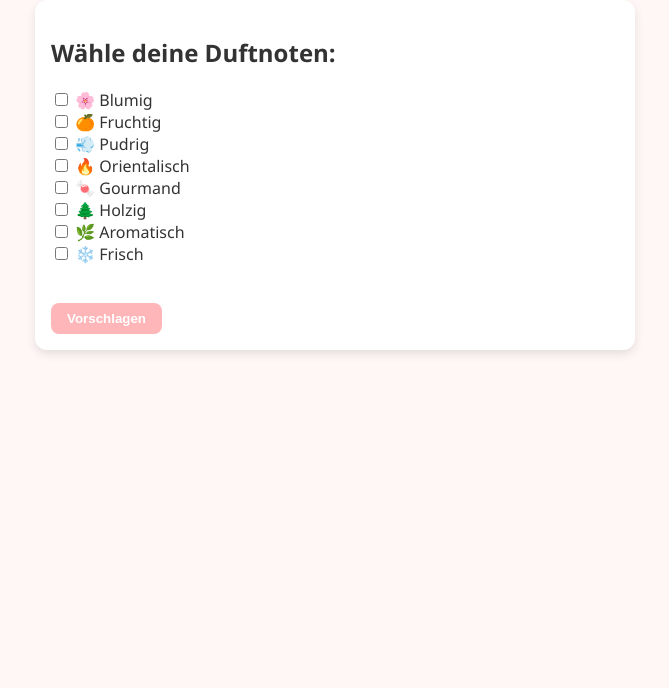
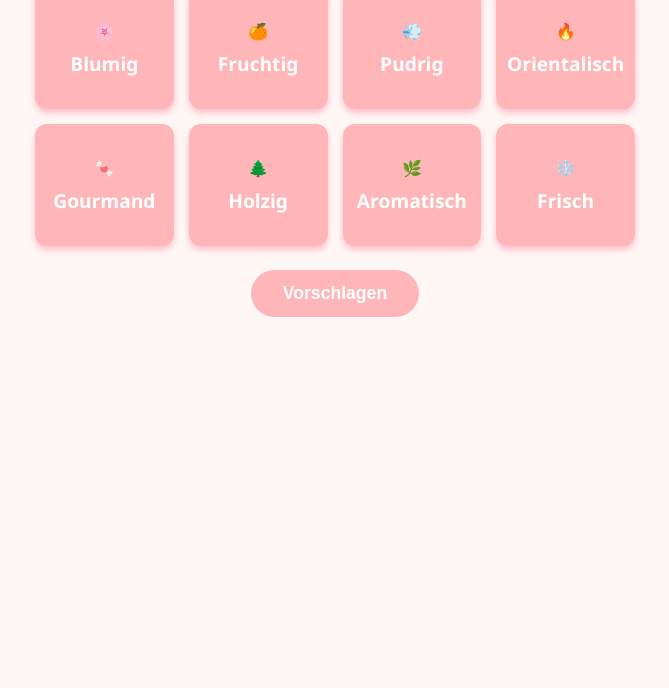
Before and after one commit to Diogo175/duftfinder, a plain HTML site: page index.html in a window 1280 px wide. Shown: the part 112-800 px from the top of the page, without its empty margins (305-974 px from the left). Drawn offline with Linux system fonts and the light colour scheme.

Commit message:
Add files via upload

```diff
--- a/index.html
+++ b/index.html
@@ -1,26 +1,19 @@
 <!DOCTYPE html>
 <html lang="de">
 <head>
-  <meta charset="UTF-8">
-  <meta name="viewport" content="width=device-width, initial-scale=1.0">
-  <title>CALINE Duftfinder</title>
-  <link rel="stylesheet" href="style.css">
+  <meta charset="UTF-8" />
+  <meta name="viewport" content="width=device-width, initial-scale=1" />
+  <title>CALINE Duftfinder GUI</title>
+  <link rel="stylesheet" href="style.css" />
 </head>
 <body>
-  <h1 class="fade-in">Finde dein CALINE-Lieblingsparfum</h1>
+  <h1>Finde dein CALINE-Lieblingsparfum</h1>
 
-  <form id="duftForm" class="slide-up">
-    <h2>Wähle deine Duftnoten:</h2>
-    <label><input type="checkbox" name="note" value="Blumig"> 🌸 Blumig</label><br>
-    <label><input type="checkbox" name="note" value="Fruchtig"> 🍊 Fruchtig</label><br>
-    <label><input type="checkbox" name="note" value="Pudrig"> 💨 Pudrig</label><br>
-    <label><input type="checkbox" name="note" value="Orientalisch"> 🔥 Orientalisch</label><br>
-    <label><input type="checkbox" name="note" value="Gourmand"> 🍬 Gourmand</label><br>
-    <label><input type="checkbox" name="note" value="Holzig"> 🌲 Holzig</label><br>
-    <label><input type="checkbox" name="note" value="Aromatisch"> 🌿 Aromatisch</label><br>
-    <label><input type="checkbox" name="note" value="Frisch"> ❄️ Frisch</label><br><br>
-    <button type="submit">Vorschlagen</button>
-  </form>
+  <div id="duft-noten" class="grid">
+    <!-- Duft-Kacheln werden hier dynamisch eingefügt -->
+  </div>
+
+  <button id="show-results" disabled>Vorschlagen</button>
 
   <div id="ergebnisse" class="results"></div>
 
--- a/script.js
+++ b/script.js
@@ -1,5 +1,16 @@
+const duftNoten = [
+  { name: "Blumig", icon: "🌸" },
+  { name: "Fruchtig", icon: "🍊" },
+  { name: "Pudrig", icon: "💨" },
+  { name: "Orientalisch", icon: "🔥" },
+  { name: "Gourmand", icon: "🍬" },
+  { name: "Holzig", icon: "🌲" },
+  { name: "Aromatisch", icon: "🌿" },
+  { name: "Frisch", icon: "❄️" },
+];
+
+// CALINE Düfte mit Kategorien & Noten
 const calineDuftListe = [
-  // Damen
   { name: "À la Vie", category: "Damen", notes: ["Blumig", "Fruchtig"] },
   { name: "Très Jolie", category: "Damen", notes: ["Blumig", "Orientalisch"] },
   { name: "Jour en Rose", category: "Damen", notes: ["Blumig", "Orientalisch"] },
@@ -11,8 +22,6 @@ const calineDuftListe = [
   { name: "Chérie de Fleurs", category: "Damen", notes: ["Blumig"] },
   { name: "Belle Icône", category: "Damen", notes: ["Orientalisch"] },
   { name: "Mon Paradis", category: "Damen", notes: ["Blumig", "Pudrig"] },
-
-  // Herren
   { name: "Xtra Pure", category: "Herren", notes: ["Fruchtig", "Holzig"] },
   { name: "Signature Steel", category: "Herren", notes: ["Holzig"] },
   { name: "Powerful Black", category: "Herren", notes: ["Orientalisch"] },
@@ -21,31 +30,55 @@ const calineDuftListe = [
   { name: "Infinite Navy", category: "Herren", notes: ["Orientalisch"] },
 ];
 
-document.getElementById("duftForm").addEventListener("submit", function (e) {
-  e.preventDefault();
-  const ausgewaehlt = Array.from(document.querySelectorAll('input[name="note"]:checked'))
-    .map(cb => cb.value);
+const duftContainer = document.getElementById("duft-noten");
+const showResultsBtn = document.getElementById("show-results");
+const ergebnisseDiv = document.getElementById("ergebnisse");
+
+let ausgewaehlt = new Set();
+
+// Duft-Kacheln bauen und EventListener setzen
+duftNoten.forEach(({ name, icon }) => {
+  const kachel = document.createElement("div");
+  kachel.classList.add("kachel");
+  kachel.innerHTML = `${icon} <span>${name}</span>`;
+
+  kachel.addEventListener("click", () => {
+    if (ausgewaehlt.has(name)) {
+      ausgewaehlt.delete(name);
+      kachel.classList.remove("selected");
+    } else {
+      ausgewaehlt.add(name);
+      kachel.classList.add("selected");
+    }
+    showResultsBtn.disabled = ausgewaehlt.size === 0;
+  });
+
+  duftContainer.appendChild(kachel);
+});
+
+// Ergebnis anzeigen beim Button-Klick
+showResultsBtn.addEventListener("click", () => {
+  const auswahlArray = Array.from(ausgewaehlt);
 
   const gefiltert = calineDuftListe.filter(parfum =>
-    ausgewaehlt.some(note => parfum.notes.includes(note))
+    auswahlArray.some(note => parfum.notes.includes(note))
   );
 
-  const ergebnisContainer = document.getElementById("ergebnisse");
-  ergebnisContainer.innerHTML = "";
+  ergebnisseDiv.innerHTML = "";
 
   if (gefiltert.length === 0) {
-    ergebnisContainer.innerHTML = "<p>Keine passenden Düfte gefunden 😢</p>";
+    ergebnisseDiv.innerHTML = "<p>Keine passenden Düfte gefunden 😢</p>";
     return;
   }
 
-  gefiltert.forEach(parfum => {
-    const div = document.createElement("div");
-    div.className = "card";
-    div.innerHTML = `
-      <h3>${parfum.name}</h3>
-      <p><strong>Typ:</strong> ${parfum.category}</p>
-      <p><strong>Duftrichtung:</strong> ${parfum.notes.join(", ")}</p>
+  gefiltert.forEach(({ name, category, notes }) => {
+    const card = document.createElement("div");
+    card.className = "card";
+    card.innerHTML = `
+      <h3>${name}</h3>
+      <p><strong>Typ:</strong> ${category}</p>
+      <p><strong>Duftrichtung:</strong> ${notes.join(", ")}</p>
     `;
-    ergebnisContainer.appendChild(div);
+    ergebnisseDiv.appendChild(card);
   });
 });
--- a/style.css
+++ b/style.css
@@ -1,67 +1,103 @@
 body {
-  font-family: 'Segoe UI', sans-serif;
+  font-family: 'Segoe UI', Tahoma, Geneva, Verdana, sans-serif;
+  max-width: 600px;
+  margin: 2rem auto;
   background: #fff7f5;
   color: #333;
-  padding: 2rem;
-  max-width: 600px;
-  margin: auto;
+  padding: 0 1rem;
+  text-align: center;
 }
 
 h1 {
-  text-align: center;
+  margin-bottom: 1.5rem;
   font-size: 2rem;
-  margin-bottom: 1rem;
+  color: #ff6f91;
+  text-shadow: 0 2px 5px rgba(255,111,145,0.3);
 }
 
-form {
-  background: #fff;
-  padding: 1rem;
-  border-radius: 12px;
-  box-shadow: 0 4px 10px rgba(0,0,0,0.1);
+.grid {
+  display: grid;
+  grid-template-columns: repeat(auto-fit,minmax(110px,1fr));
+  gap: 15px;
+  margin-bottom: 1.5rem;
 }
 
-button {
-  margin-top: 1rem;
-  padding: 0.5rem 1rem;
+.kachel {
+  background: #ffb6b9;
+  border-radius: 12px;
+  padding: 1rem;
+  color: white;
+  font-weight: 600;
+  cursor: pointer;
+  user-select: none;
+  box-shadow: 0 4px 6px rgba(255,111,145,0.4);
+  transition:
+    background 0.3s ease,
+    transform 0.2s ease,
+    box-shadow 0.3s ease;
+  display: flex;
+  flex-direction: column;
+  justify-content: center;
+  align-items: center;
+  min-height: 90px;
+}
+
+.kachel:hover {
+  background: #ff9a9e;
+  transform: scale(1.05);
+  box-shadow: 0 8px 15px rgba(255,111,145,0.7);
+}
+
+.kachel.selected {
+  background: #ff477e;
+  box-shadow: 0 0 15px 3px #ff477e88;
+  transform: scale(1.1);
+}
+
+.kachel span {
+  margin-top: 8px;
+  font-size: 1.2rem;
+}
+
+button#show-results {
+  background: #ff6f91;
   border: none;
-  background: #ffb6b9;
+  padding: 0.8rem 2rem;
+  border-radius: 30px;
   color: white;
-  font-weight: bold;
-  border-radius: 8px;
+  font-weight: 700;
+  font-size: 1.1rem;
   cursor: pointer;
   transition: background 0.3s ease;
+  box-shadow: 0 4px 10px #ff6f9166;
+  user-select: none;
 }
 
-button:hover {
-  background: #ff9a9e;
+button#show-results:disabled {
+  background: #ffb6b9;
+  cursor: not-allowed;
+  box-shadow: none;
+}
+
+button#show-results:hover:not(:disabled) {
+  background: #ff477e;
 }
 
 .results {
   margin-top: 2rem;
+  text-align: left;
 }
 
 .card {
   background: #ffeaea;
   padding: 1rem;
   margin-bottom: 1rem;
-  border-radius: 10px;
+  border-radius: 12px;
+  box-shadow: 0 2px 8px #ffb6b966;
   animation: fadeIn 0.7s ease forwards;
 }
 
 @keyframes fadeIn {
-  from { opacity: 0; transform: translateY(20px); }
-  to { opacity: 1; transform: translateY(0); }
+  from {opacity: 0; transform: translateY(20px);}
+  to {opacity: 1; transform: translateY(0);}
 }
-
-.fade-in {
-  animation: fadeIn 1.5s ease forwards;
-}
-
-.slide-up {
-  animation: slideUp 1.5s ease forwards;
-}
-
-@keyframes slideUp {
-  from { transform: translateY(100px); opacity: 0; }
-  to { transform: translateY(0); opacity: 1; }
-}
```
